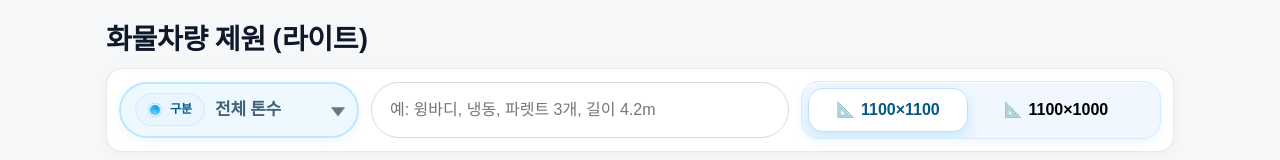
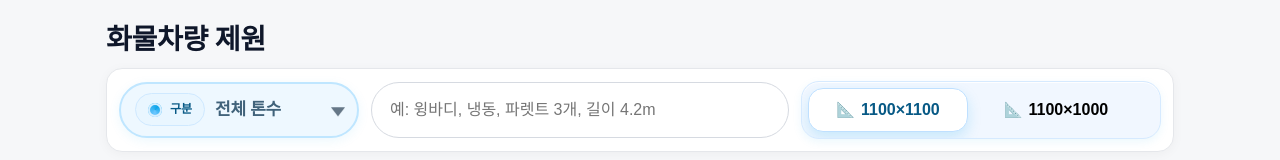
Before and after one commit to KBRIDGE05/KBVEHICLE, a plain HTML site: page index.html in a window 1280 px wide. Shown: the top 160 px of the page. Drawn offline with Linux system fonts and the light colour scheme; a web font is replaced by a local one.

Commit message:
Add files via upload

```diff
--- a/index.html
+++ b/index.html
@@ -4,7 +4,7 @@
 <meta charset="utf-8" />
 <meta name="viewport" content="width=device-width, initial-scale=1" />
 <meta name="theme-color" content="#f6f7f9" />
-<title>KBridge · 화물차량 제원 (라이트) – v5.12a · 2개씩 나열</title>
+<title>KBRIDGE / 화물차량 제원 </title>
 <link rel="preconnect" href="https://cdn.jsdelivr.net" />
 <link rel="stylesheet" href="https://cdn.jsdelivr.net/gh/orioncactus/pretendard/dist/web/variable/pretendardvariable-dynamic-subset.css" />
 <style>
@@ -159,7 +159,7 @@
 </head>
 <body>
 <div class="wrap">
-  <h1>화물차량 제원 (라이트)</h1>
+  <h1>화물차량 제원</h1>
   <div class="toolbar" role="region" aria-label="필터 및 검색">
     <div class="select" title="톤수">
       <span class="label">구분</span>
```
